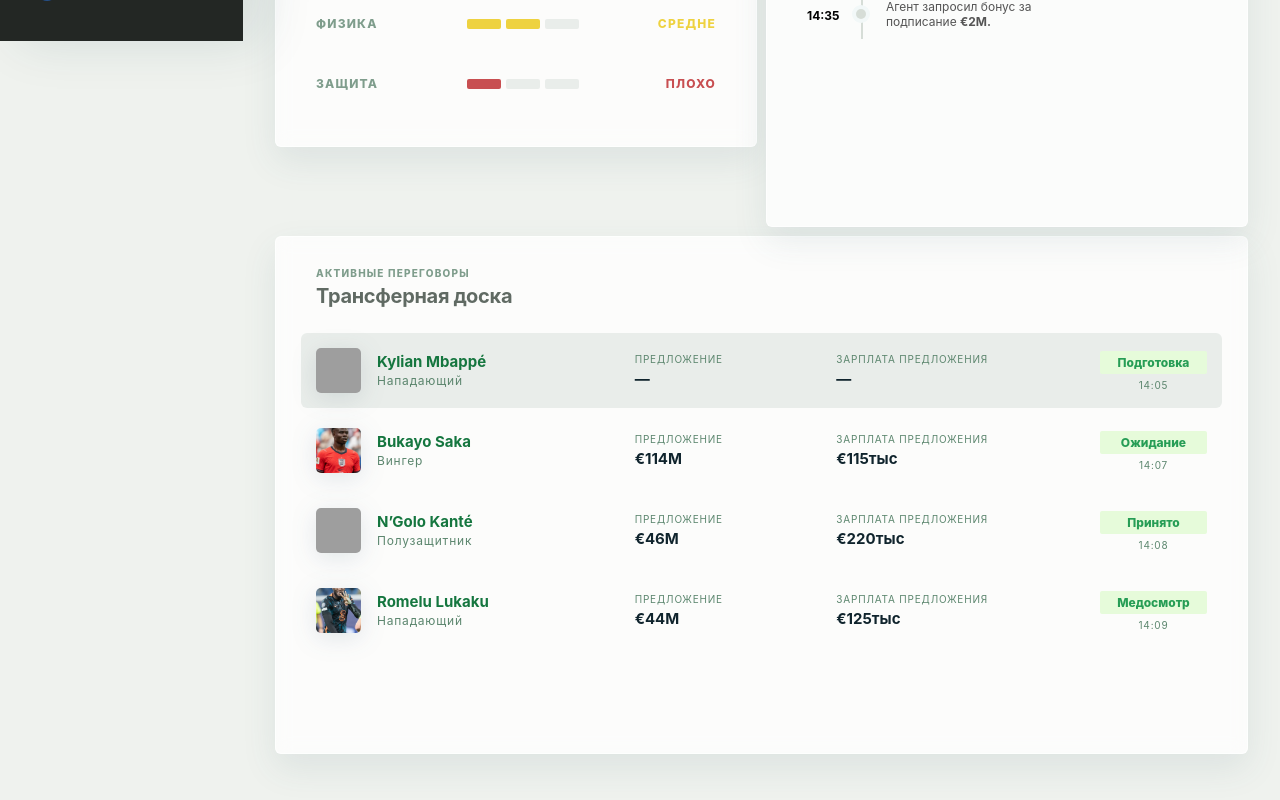
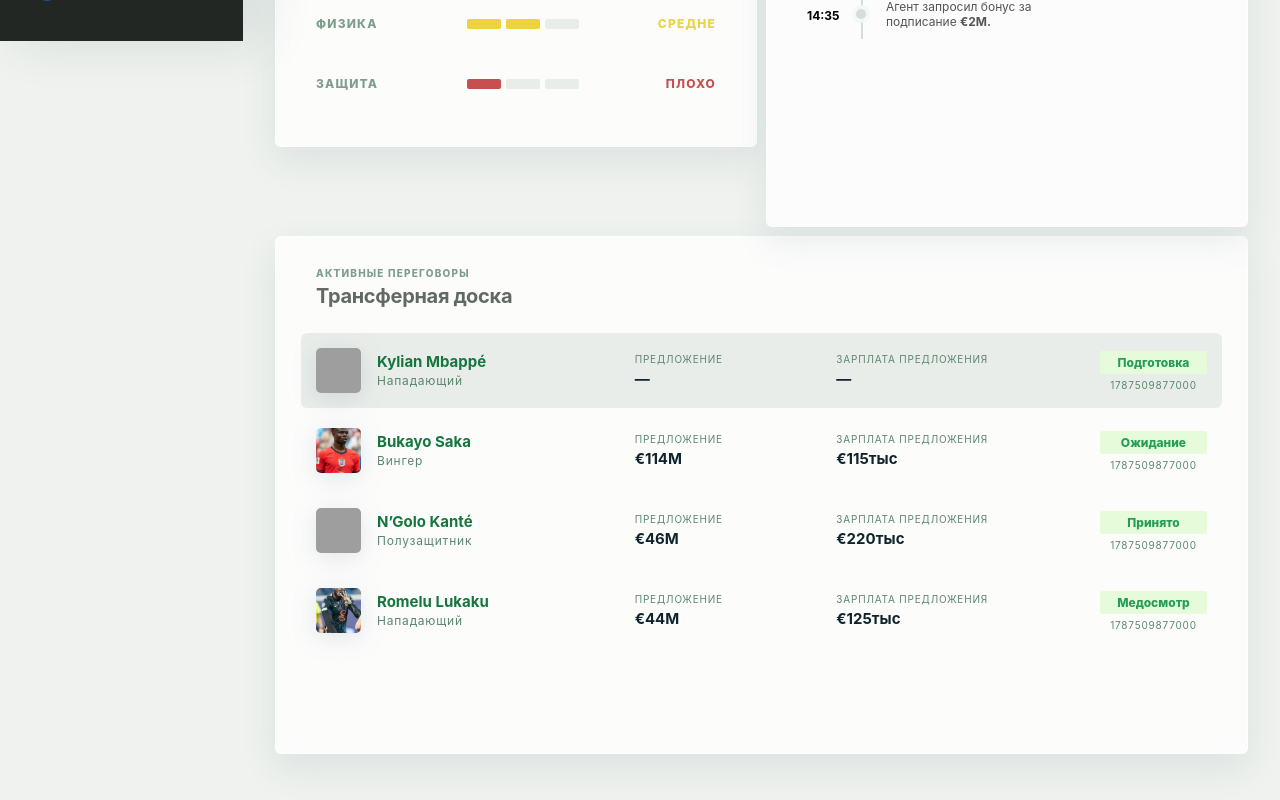
Before and after one commit to Arbuz-ignor/Deadline-day, an Angular app: page / in a window 1280 px wide. Shown: the part 859-1659 px from the top of the page. Built offline with nearby package versions, Linux system fonts and the light colour scheme; grey boxes are pictures that could not be loaded; a web font is replaced by a local one.

Commit message:
Add player

```diff
--- a/src/app/core/data/initial-game-state.ts
+++ b/src/app/core/data/initial-game-state.ts
@@ -413,17 +413,12 @@ export const initialGameState: GameState = {
 
       scoutStatus: 'inProgress',
 
-      responseCompletesAt: null,
-      scoutCompletesAt: '14:12',
-      medicalCompletesAt: null,
-
       medicalRiskRevealed: false,
       medicalRiskAccepted: false,
 
-      createdAt: '14:02',
-      updatedAt: '14:05',
+      createdAt: Date.now(),
+      updatedAt: Date.now(),
       completedAt: null,
-      cancelledAt: null,
     },
     {
       id: 'deal-WG-02',
@@ -437,17 +432,12 @@ export const initialGameState: GameState = {
 
       scoutStatus: 'ready',
 
-      responseCompletesAt: '14:13',
-      scoutCompletesAt: null,
-      medicalCompletesAt: null,
-
       medicalRiskRevealed: false,
       medicalRiskAccepted: false,
 
-      createdAt: '14:03',
-      updatedAt: '14:07',
+      createdAt: Date.now(),
+      updatedAt: Date.now(),
       completedAt: null,
-      cancelledAt: null,
     },
     {
       id: 'deal-CM-03',
@@ -461,17 +451,12 @@ export const initialGameState: GameState = {
 
       scoutStatus: 'ready',
 
-      responseCompletesAt: null,
-      scoutCompletesAt: null,
-      medicalCompletesAt: null,
-
       medicalRiskRevealed: false,
       medicalRiskAccepted: false,
 
-      createdAt: '14:04',
-      updatedAt: '14:08',
+      createdAt: Date.now(),
+      updatedAt: Date.now(),
       completedAt: null,
-      cancelledAt: null,
     },
     {
       id: 'deal-ST-05',
@@ -485,19 +470,16 @@ export const initialGameState: GameState = {
 
       scoutStatus: 'ready',
 
-      responseCompletesAt: null,
-      scoutCompletesAt: null,
-      medicalCompletesAt: '14:15',
-
       medicalRiskRevealed: false,
       medicalRiskAccepted: false,
 
-      createdAt: '14:01',
-      updatedAt: '14:09',
+      createdAt: Date.now(),
+      updatedAt: Date.now(),
       completedAt: null,
-      cancelledAt: null,
     },
   ],
+
+  pendingTasks: [],
 
   selectedPlayerId: 'ST-01',
   selectedDealId: 'deal-ST-01',
--- a/src/app/core/models/game-state.model.ts
+++ b/src/app/core/models/game-state.model.ts
@@ -1,9 +1,11 @@
 import type { Deal } from './deal.model';
+import type { PendingTask } from './pending-task.model';
 import type { Player } from './player.model';
 
 export interface GameState {
   players: Player[];
   deals: Deal[];
+  pendingTasks: PendingTask[];
 
   selectedPlayerId: string | null;
   selectedDealId: string | null;
--- a/src/app/core/models/player.model.ts
+++ b/src/app/core/models/player.model.ts
@@ -17,6 +17,8 @@ export interface PlayerStats {
   defending: StatLevel;
   physical: StatLevel;
 }
+
+export type StatKey = keyof PlayerStats;
 
 export interface Player {
   id: string;
--- a/src/app/core/state/game.store.ts
+++ b/src/app/core/state/game.store.ts
@@ -8,6 +8,8 @@ import {
   getSelectedPlayer,
   getSelectedPlayerById,
 } from '../selectors/game.selectors';
+import { Player } from '../models/player.model';
+import { Deal } from '../models/deal.model';
 
 @Injectable({
   providedIn: 'root',
@@ -43,4 +45,31 @@ export class GameStore {
       selectedPlayerId: playerId,
     }));
   }
+
+  createDeal(player: Player): void {
+    const deal: Deal = {
+      id: `deal-${player.id}`,
+      playerId: player.id,
+
+      status: 'prepared',
+      attemptCount: 0,
+
+      transferFee: player.minimumTransferFee,
+      weeklyWage: player.currentWeeklyWage,
+
+      scoutStatus: 'notAvailable',
+      medicalRiskRevealed: false,
+      medicalRiskAccepted: false,
+
+      createdAt: Date.now(),
+      updatedAt: Date.now(),
+      completedAt: null,
+    };
+
+    this.stateSignal.update((state) => ({
+      ...state,
+      deals: [...state.deals, deal],
+      selectedDealId: deal.id,
+    }));
+  }
 }
--- a/src/app/pages/scouting-page/components/scouting-player/scouting-player.html
+++ b/src/app/pages/scouting-page/components/scouting-player/scouting-player.html
@@ -48,5 +48,5 @@
     </div>
   </div>
 
-  <button class="primary-button" type="button" (click)="">Начать переговоры</button>
+  <button class="primary-button" type="button" (click)="deal.emit(player())">Начать переговоры</button>
 </article>
--- a/src/app/pages/scouting-page/components/scouting-player/scouting-player.ts
+++ b/src/app/pages/scouting-page/components/scouting-player/scouting-player.ts
@@ -10,5 +10,5 @@ import { Deal } from '../../../../core/models/deal.model';
 })
 export class ScoutingPlayer {
   readonly player = input.required<Player>();
-  readonly deal = output<Deal>();
+  readonly deal = output<Player>();
 }
--- a/src/app/pages/scouting-page/scouting-page.html
+++ b/src/app/pages/scouting-page/scouting-page.html
@@ -13,7 +13,7 @@
       (selectPlayer)="gameStore.selectPlayer($event)"
     />
     @if (gameStore.selectedPlayerById(); as player) {
-      <app-scouting-player [player]="player" (deal)="gameStore.state().deals.add()" />
+      <app-scouting-player [player]="player" (deal)="gameStore.createDeal($event)" />
     }
   </div>
 </section>
```
Also changed, not shown: src/app/core/models/deal.model.ts (+4 -9 lines), src/app/core/models/pending-task.model.ts (added, +21 -0 lines).
